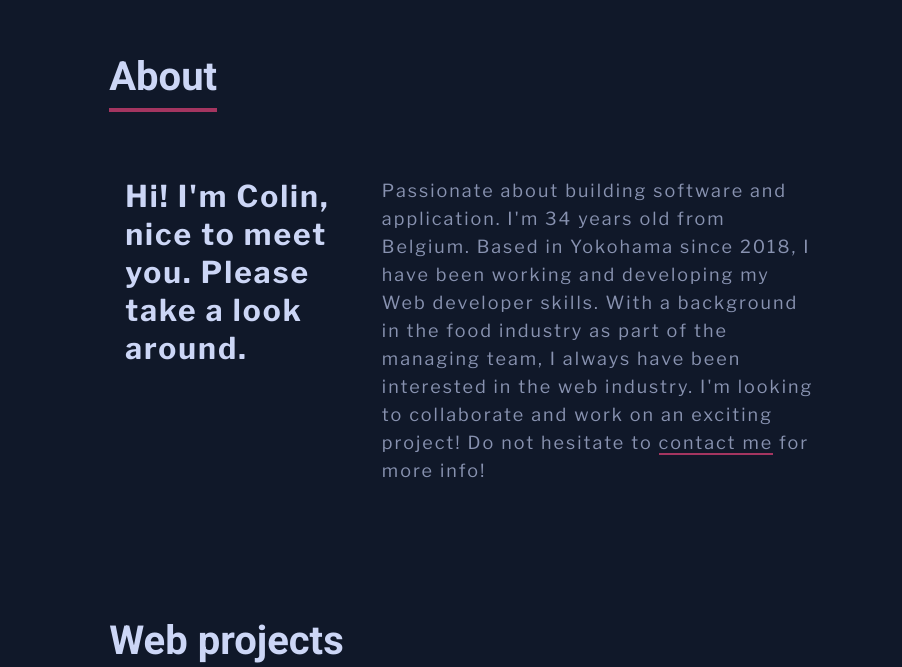
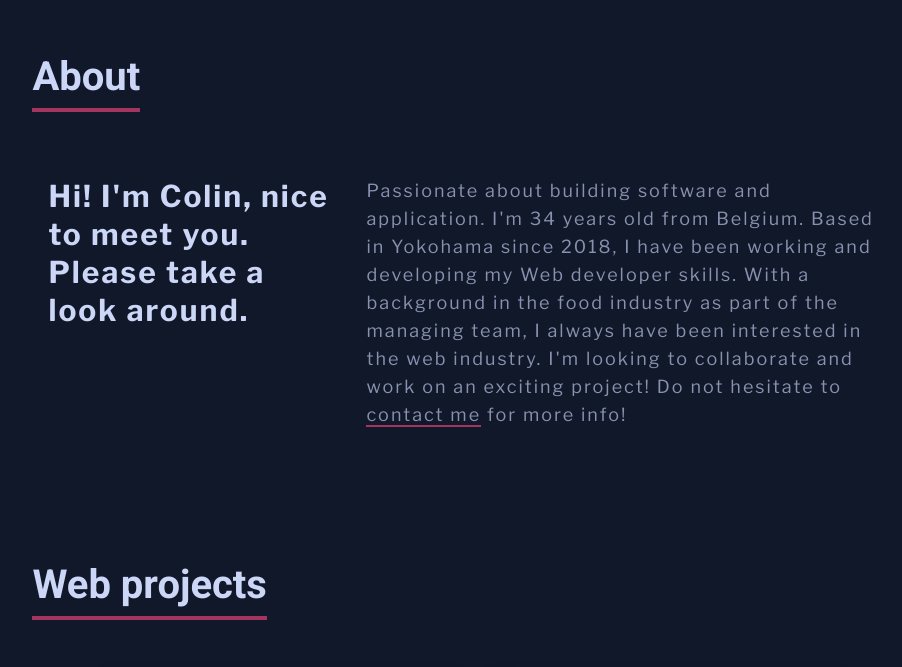
Before and after one commit to ColinBertin/portfolio, a React (Create React App) app: page / in a window 1536 px wide. Shown: the part 797-1464 px from the top of the page, without its empty margins (298-1200 px from the left). Built offline with nearby package versions, Linux system fonts and the light colour scheme.

Commit message:
padding issue

```diff
--- a/src/App.scss
+++ b/src/App.scss
@@ -18,7 +18,7 @@ main {
 
 @media (min-width: 1440px) {
   .projects, .about, .skills, .contact {
-    max-width: 60%;
+    max-width: 70%;
   }
   //  .contact {
   //    width: 70%;
```
